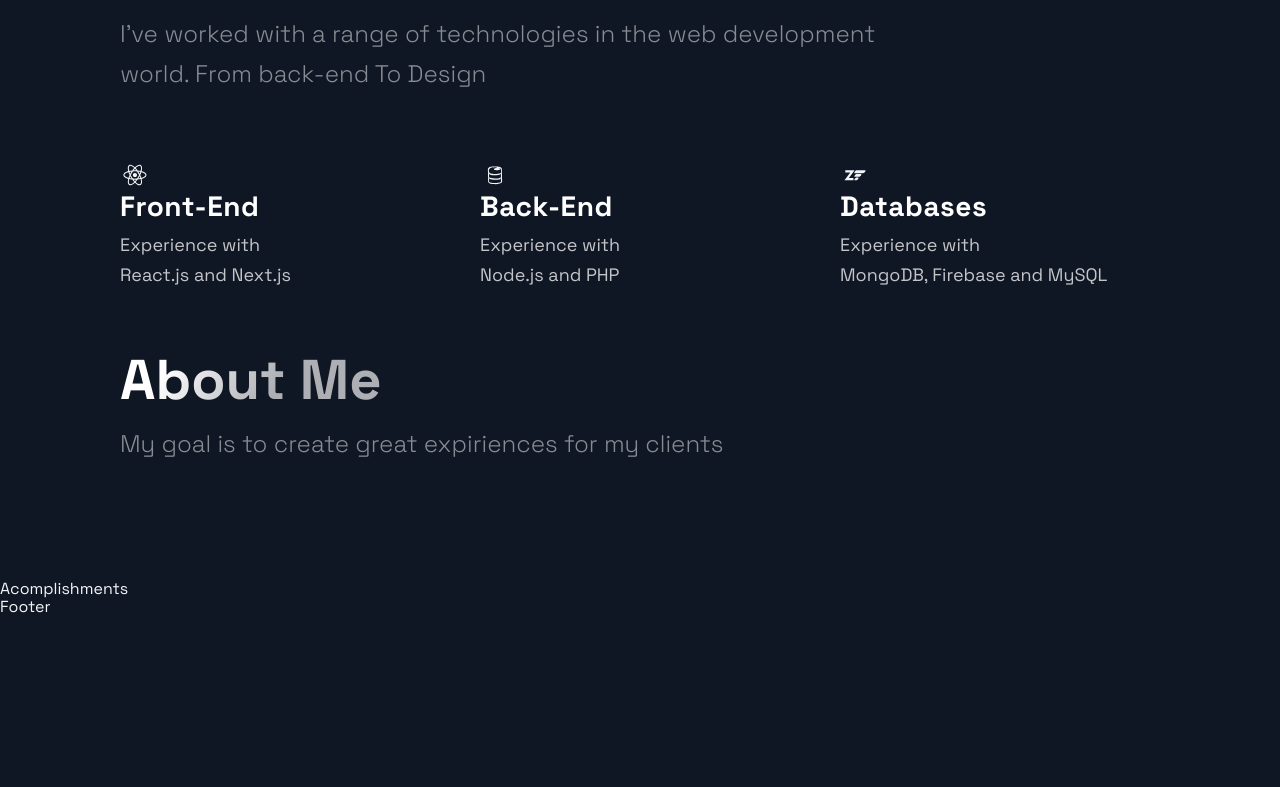
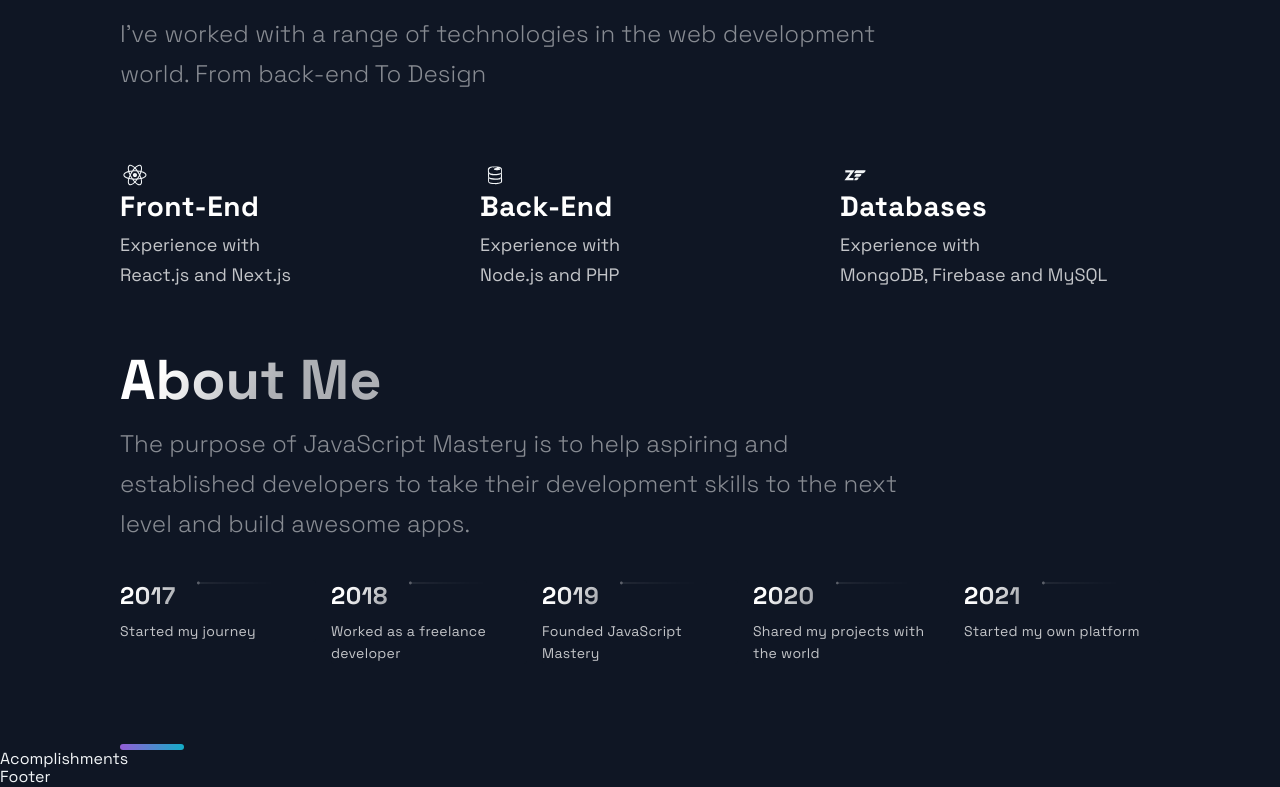
Before and after one commit to HristijanGjorgjioski/DevFolio, a Next.js app: page / in a window 1280 px wide. Shown: the part 2205-2992 px from the top of the page. Before the commit the page ends 2822 px from the top, so only its background shows below. Built offline with nearby package versions, Linux system fonts and the light colour scheme.

Commit message:
TimeLine section is done

```diff
--- a/src/components/TimeLine/TimeLine.js
+++ b/src/components/TimeLine/TimeLine.js
@@ -10,55 +10,107 @@
   const [activeItem, setActiveItem] = useState(0);
   const carouselRef = useRef();
 
-  // const scroll = (node, left) => {
-  //   return node.scrollTo({ left, behavior: 'smooth' });
-  // }
+  const scroll = (node, left) => {
+    return node.scrollTo({ left, behavior: 'smooth' });
+  }
 
-  // const handleClick = (e, i) => {
-  //   e.preventDefault();
+  const handleClick = (e, i) => {
+    e.preventDefault();
 
-  //   if (carouselRef.current) {
-  //     const scrollLeft = Math.floor(carouselRef.current.scrollWidth * 0.7 * (i / TimeLineData.length));
+    if (carouselRef.current) {
+      const scrollLeft = Math.floor(carouselRef.current.scrollWidth * 0.7 * (i / TimeLineData.length));
 
-  //     scroll(carouselRef.current, scrollLeft);
-  //   }
-  // }
+      scroll(carouselRef.current, scrollLeft);
+    }
+  }
 
-  // const handleScroll = () => {
-  //   if (carouselRef.current) {
-  //     const index = Math.round((carouselRef.current.scrollLeft / (carouselRef.current.scrollWidth * 0.7)) * TimeLineData.length);
+  const handleScroll = () => {
+    if (carouselRef.current) {
+      const index = Math.round((carouselRef.current.scrollLeft / (carouselRef.current.scrollWidth * 0.7)) * TimeLineData.length);
 
-  //     setActiveItem(index);
-  //   }
-  // }
+      setActiveItem(index);
+    }
+  }
 
-  // // snap back to beginning of scroll when window is resized
-  // // avoids a bug where content is covered up if coming from smaller screen
-  // useEffect(() => {
-  //   const handleResize = () => {
-  //     scroll(carouselRef.current, 0);
-  //   }
+  // snap back to beginning of scroll when window is resized
+  // avoids a bug where content is covered up if coming from smaller screen
+  useEffect(() => {
+    const handleResize = () => {
+      scroll(carouselRef.current, 0);
+    }
 
-  //   window.addEventListener('resize', handleResize);
-  // }, []);
+    window.addEventListener('resize', handleResize);
+  }, []);
 
   return (
     <Section id="about">
       <SectionTitle>About Me</SectionTitle>
       <SectionText>
-        My goal is to create great expiriences for my clients
+        The purpose of JavaScript Mastery is to help aspiring and established developers to take their development skills to the next level and build awesome apps.
       </SectionText>
-      <CarouselContainer ref={carouselRef}>
+      <CarouselContainer ref={carouselRef} onScroll={handleScroll}>
         <>
           {TimeLineData.map((item, index) => (
-            <CarouselMobileScrollNode key={item} final={index === TOTAL_CAROUSEL_COUNT - 1}>
-              <CarouselItem index={index} id={`carousel__item-${item}`} active={activeItem}>
-
+            <CarouselMobileScrollNode key={index} final={index === TOTAL_CAROUSEL_COUNT - 1}>
+              <CarouselItem
+                index={index}
+                id={`carousel__item-${index}`}
+                active={activeItem}
+                onClick={(e) => handleClick(e, index)}
+              >
+              <CarouselItemTitle>
+                {item.year}
+                <CarouselItemImg
+                    width="208"
+                    height="6"
+                    viewBox="0 0 208 6"
+                    fill="none"
+                    xmlns="http://www.w3.org/2000/svg">
+                    <path
+                      fill-rule="evenodd"
+                      clip-rule="evenodd"
+                      d="M2.5 5.5C3.88071 5.5 5 4.38071 5 3V3.5L208 3.50002V2.50002L5 2.5V3C5 1.61929 3.88071 0.5 2.5 0.5C1.11929 0.5 0 1.61929 0 3C0 4.38071 1.11929 5.5 2.5 5.5Z"
+                      fill="url(#paint0_linear)"
+                      fill-opacity="0.33"
+                    />
+                    <defs>
+                      <linearGradient
+                        id="paint0_linear"
+                        x1="-4.30412e-10"
+                        y1="0.5"
+                        x2="208"
+                        y2="0.500295"
+                        gradientUnits="userSpaceOnUse">
+                        <stop stop-color="white" />
+                        <stop
+                          offset="0.79478"
+                          stop-color="white"
+                          stop-opacity="0"
+                        />
+                      </linearGradient>
+                    </defs>
+                  </CarouselItemImg>
+              </CarouselItemTitle>
+              <CarouselItemText>{item.text}</CarouselItemText>
               </CarouselItem>
             </CarouselMobileScrollNode>
           ))}
         </>
       </CarouselContainer>
+      <CarouselButtons>
+        {TimeLineData.map((item, index) => (
+          <CarouselButton
+            key={index}
+            index={index}
+            active={activeItem}
+            onClick={(e) => handleClick(e, index)}
+            type="button"
+          >
+            <CarouselButtonDot active={activeItem} />
+          </CarouselButton>
+        ))}
+      </CarouselButtons>
+      <SectionDivider />
     </Section>
   );
 };
```
